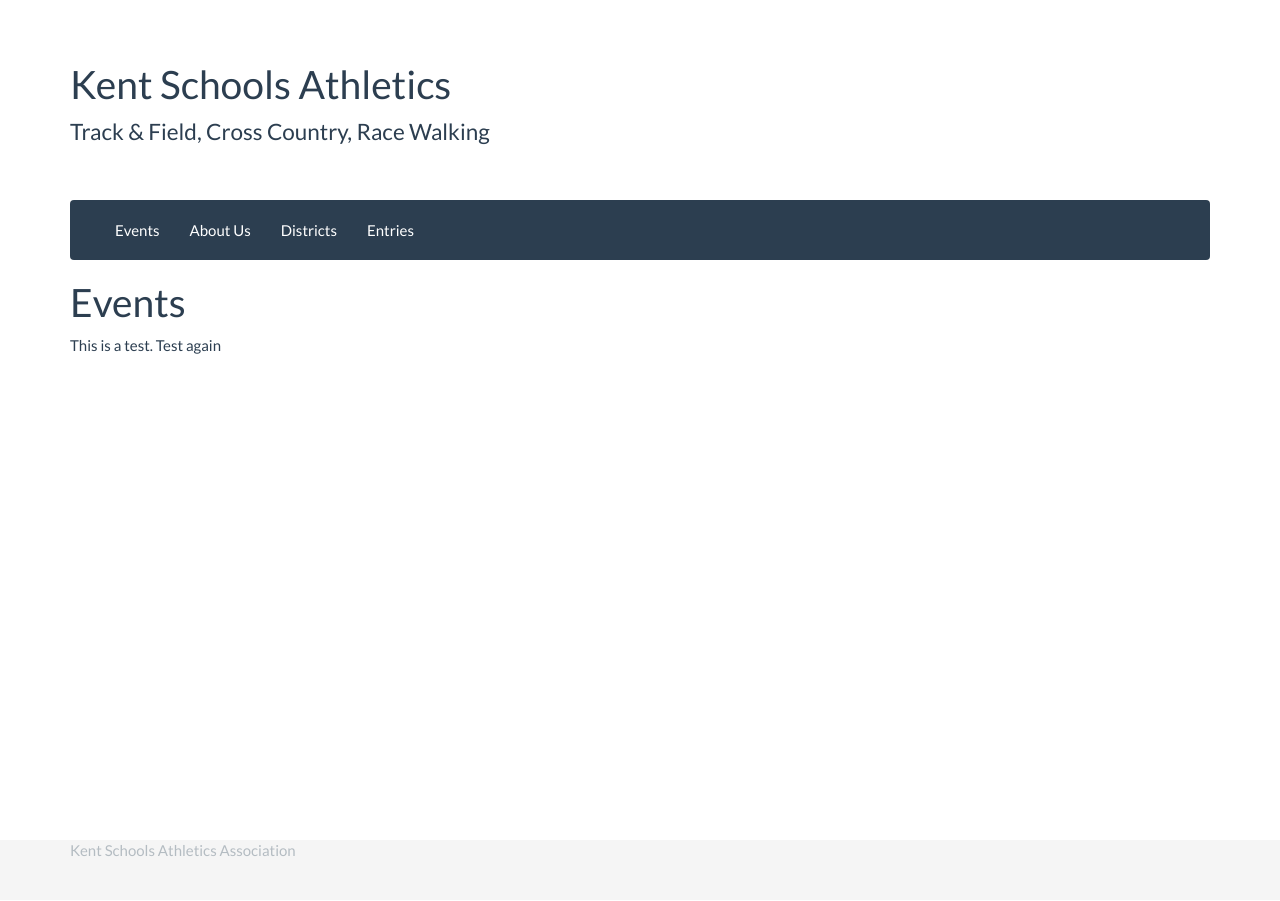
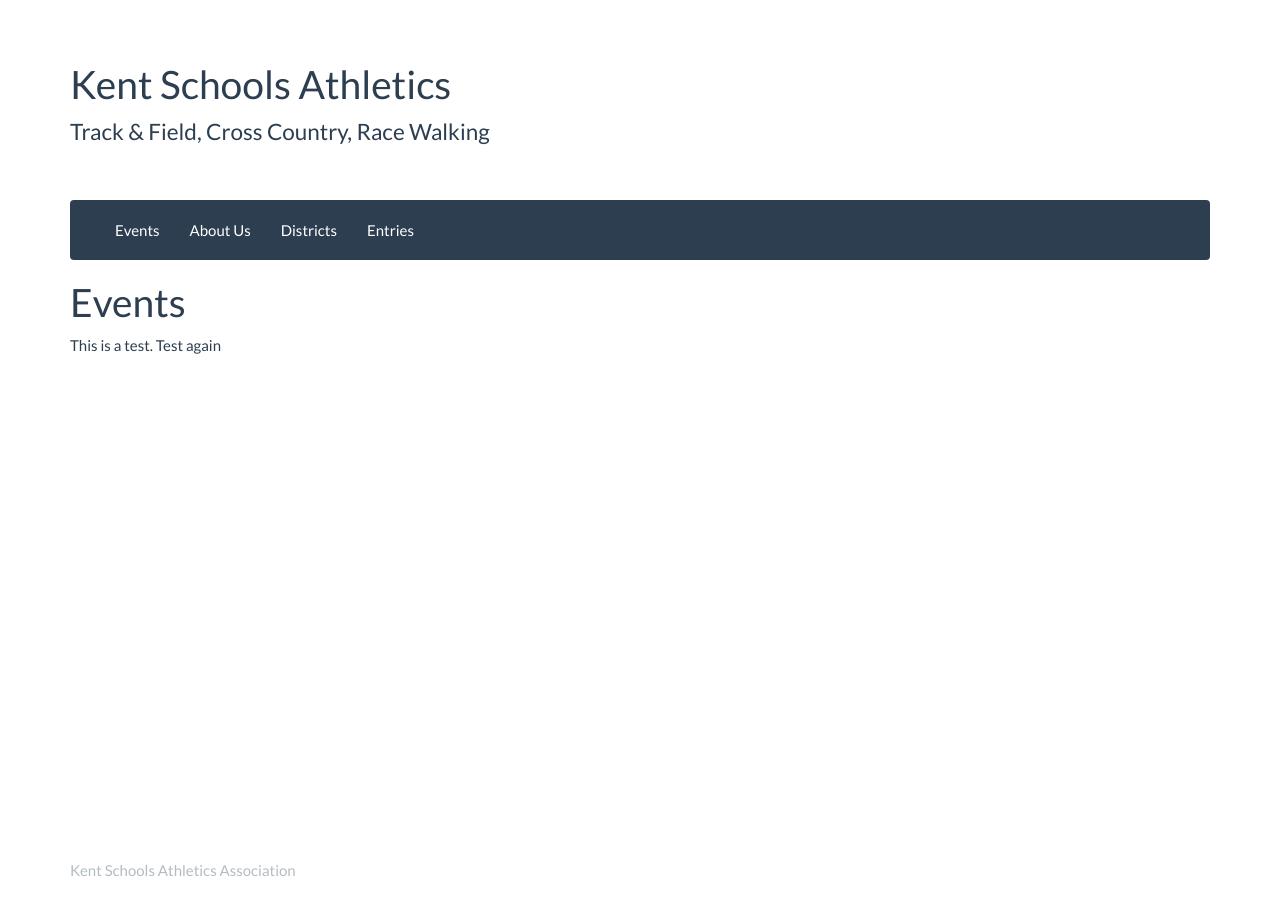
Before and after one commit to chrisnewark/chrisnewark.github.io, a Jekyll site: the page built from index.md, in a window 1280 px wide. Built offline with Jekyll 4.4.1, drawn with Linux system fonts in a browser that asks for light colours.

Commit message:
Further changes to footer

```diff
--- a/css/custom.css
+++ b/css/custom.css
@@ -14,5 +14,8 @@ body {
   width: 100%;
   /* Set the fixed height of the footer here */
   height: 60px;
-  background-color: #f5f5f5;
 }
+
+.container .text-muted {
+  margin: 20px 0;
+}
```
